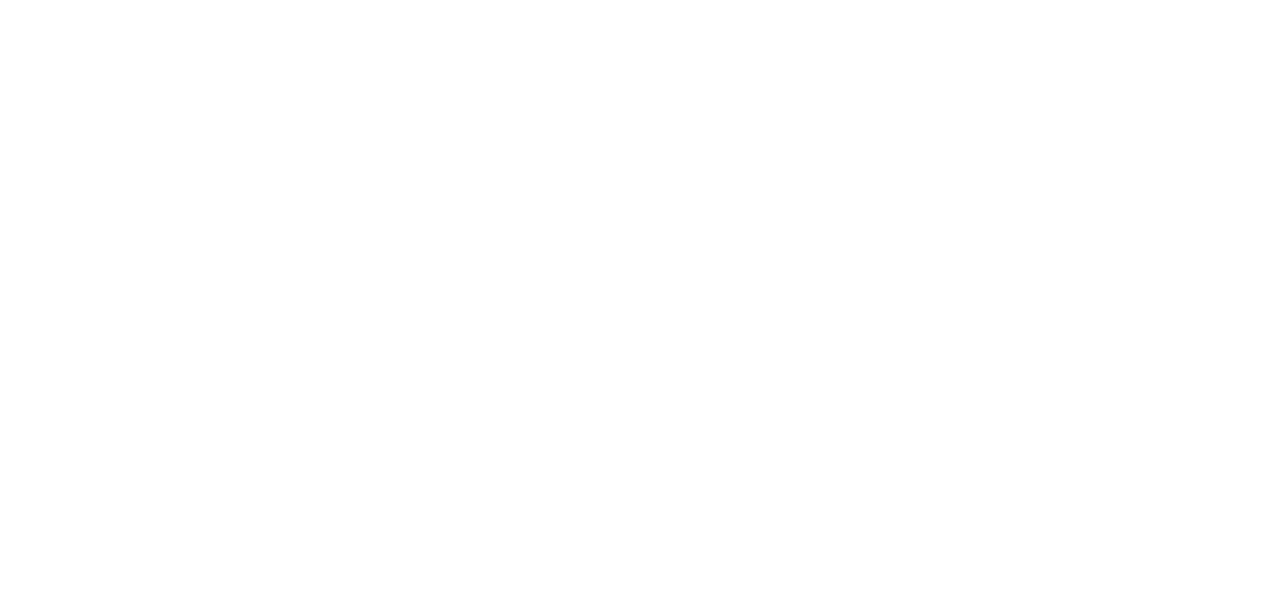
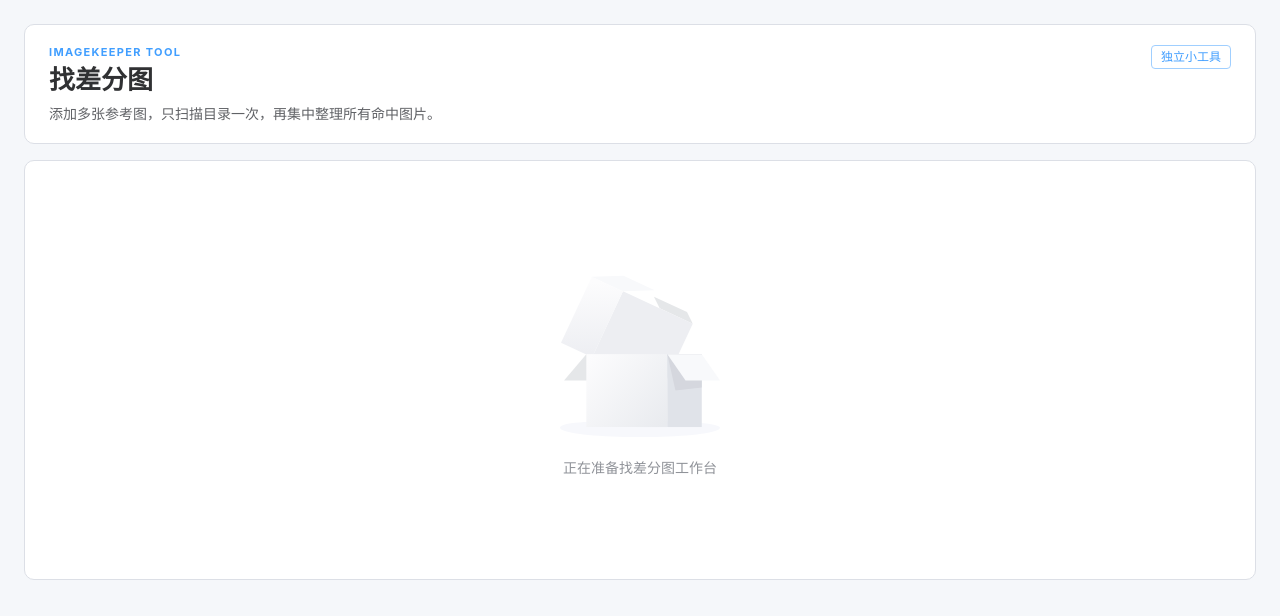
Before and after one commit to KazeLiu/image-keeper, a Vue app: page /difference-finder in a window 1280 px wide. Before the commit this address had no page. Shown: the top 616 px of the page. Built offline with nearby package versions, Linux system fonts and the light colour scheme.

Commit message:
feat: add difference finder window entry

```diff
--- a/src-tauri/capabilities/default.json
+++ b/src-tauri/capabilities/default.json
@@ -8,6 +8,7 @@
     "core:window:default",
     "core:app:default",
     "core:event:default",
+    "core:webview:allow-create-webview-window",
     "dialog:allow-open",
     "dialog:allow-save",
     "fs:allow-read-dir",
--- a/src/router/index.ts
+++ b/src/router/index.ts
@@ -16,6 +16,11 @@ const routes: RouteRecordRaw[] = [
     path: '/export',
     name: 'Export',
     component: () => import('@/views/ExportView.vue')
+  },
+  {
+    path: '/difference-finder',
+    name: 'DifferenceFinder',
+    component: () => import('@/views/DifferenceFinderView.vue')
   }
 ]
 
--- /dev/null
+++ b/src/views/DifferenceFinderView.vue
@@ -0,0 +1,70 @@
+<template>
+  <div class="finder-view">
+    <header class="finder-header">
+      <div>
+        <p class="eyebrow">IMAGEKEEPER TOOL</p>
+        <h1>找差分图</h1>
+        <p>添加多张参考图，只扫描目录一次，再集中整理所有命中图片。</p>
+      </div>
+      <el-tag type="primary" effect="plain">独立小工具</el-tag>
+    </header>
+
+    <main class="finder-empty">
+      <el-empty description="正在准备找差分图工作台" />
+    </main>
+  </div>
+</template>
+
+<style scoped>
+.finder-view {
+  min-height: 100vh;
+  box-sizing: border-box;
+  padding: 24px;
+  background: #f5f7fa;
+  color: #303133;
+}
+
+.finder-header {
+  max-width: 1440px;
+  margin: 0 auto 16px;
+  padding: 20px 24px;
+  border: 1px solid #dcdfe6;
+  border-radius: 10px;
+  background: #ffffff;
+  display: flex;
+  align-items: flex-start;
+  justify-content: space-between;
+  gap: 24px;
+}
+
+.eyebrow {
+  margin: 0 0 4px !important;
+  color: #409eff !important;
+  font-size: 11px !important;
+  font-weight: 700;
+  letter-spacing: 0.12em;
+}
+
+.finder-header h1 {
+  margin: 0;
+  font-size: 26px;
+  line-height: 1.3;
+}
+
+.finder-header p {
+  margin: 6px 0 0;
+  color: #606266;
+  font-size: 14px;
+}
+
+.finder-empty {
+  max-width: 1440px;
+  min-height: 420px;
+  margin: 0 auto;
+  border: 1px solid #dcdfe6;
+  border-radius: 10px;
+  background: #ffffff;
+  display: grid;
+  place-items: center;
+}
+</style>
--- a/src/views/MainView.vue
+++ b/src/views/MainView.vue
@@ -18,6 +18,17 @@
           <span class="task-copy">从历史任务中加载已经计算过的结果</span>
         </button>
       </div>
+
+      <button type="button" class="tool-card" @click="openDifferenceFinder">
+        <span class="tool-card-icon" aria-hidden="true">
+          <el-icon><Search /></el-icon>
+        </span>
+        <span class="tool-card-content">
+          <span class="tool-card-title">找差分图</span>
+          <span class="tool-card-copy">用多张参考图，从多个目录查找差分、重复与相关组图</span>
+        </span>
+        <span class="tool-card-action">打开独立窗口</span>
+      </button>
 
       <section v-if="activeScreen === 'history'" class="history-panel">
         <div class="history-header">
@@ -131,7 +142,8 @@
 <script setup lang="ts">
 import { computed, onBeforeUnmount, onMounted, ref } from 'vue'
 import { ElMessage, ElMessageBox } from 'element-plus'
-import { ArrowLeft, Delete, Expand, FolderOpened, Fold, Plus, Refresh } from '@element-plus/icons-vue'
+import { ArrowLeft, Delete, Expand, FolderOpened, Fold, Plus, Refresh, Search } from '@element-plus/icons-vue'
+import { WebviewWindow } from '@tauri-apps/api/webviewWindow'
 import ComparisonDirectorySelector from '@/components/ComparisonDirectorySelector.vue'
 import ComparisonProgress from '@/components/ComparisonProgress.vue'
 import ComparisonResults from '@/components/ComparisonResults.vue'
@@ -252,6 +264,30 @@ function startNewTask() {
   comparisonStore.clearCurrentRunView()
   activeScreen.value = 'workspace'
   handleWindowResize()
+}
+
+async function openDifferenceFinder() {
+  try {
+    const existing = await WebviewWindow.getByLabel('difference-finder')
+    if (existing) {
+      await existing.show()
+      await existing.setFocus()
+      return
+    }
+
+    new WebviewWindow('difference-finder', {
+      url: '/difference-finder',
+      title: 'ImageKeeper - 找差分图',
+      width: 1280,
+      height: 820,
+      minWidth: 980,
+      minHeight: 680,
+      center: true,
+      resizable: true
+    })
+  } catch (error: any) {
+    ElMessage.error(error?.message || String(error) || '无法打开找差分图窗口')
+  }
 }
 
 async function showHistory() {
@@ -540,6 +576,72 @@ onBeforeUnmount(() => {
   line-height: 1.6;
 }
 
+.tool-card {
+  width: 100%;
+  min-height: 88px;
+  margin-top: 20px;
+  padding: 16px 20px;
+  border: 1px solid #dcdfe6;
+  border-radius: 8px;
+  background: #ffffff;
+  color: #303133;
+  display: flex;
+  align-items: center;
+  gap: 16px;
+  text-align: left;
+  cursor: pointer;
+  transition: border-color 0.18s ease, box-shadow 0.18s ease;
+}
+
+.tool-card:hover {
+  border-color: #409eff;
+  box-shadow: 0 8px 22px rgba(64, 158, 255, 0.12);
+}
+
+.tool-card:focus-visible {
+  outline: 2px solid #409eff;
+  outline-offset: 3px;
+}
+
+.tool-card-icon {
+  width: 48px;
+  height: 48px;
+  flex: 0 0 auto;
+  border-radius: 8px;
+  display: inline-flex;
+  align-items: center;
+  justify-content: center;
+  background: #ecf5ff;
+  color: #409eff;
+  font-size: 24px;
+}
+
+.tool-card-content {
+  min-width: 0;
+  flex: 1;
+  display: flex;
+  flex-direction: column;
+  gap: 4px;
+}
+
+.tool-card-title {
+  font-size: 17px;
+  font-weight: 700;
+}
+
+.tool-card-copy,
+.tool-card-action {
+  color: #606266;
+  font-size: 13px;
+  line-height: 1.5;
+}
+
+.tool-card-action {
+  flex: 0 0 auto;
+  color: #409eff;
+  font-weight: 600;
+}
+
 .history-panel {
   min-height: 0;
   margin-top: 24px;
@@ -778,6 +880,10 @@ onBeforeUnmount(() => {
     min-height: 190px;
   }
 
+  .tool-card-action {
+    display: none;
+  }
+
   .history-header {
     flex-direction: column;
   }
```
